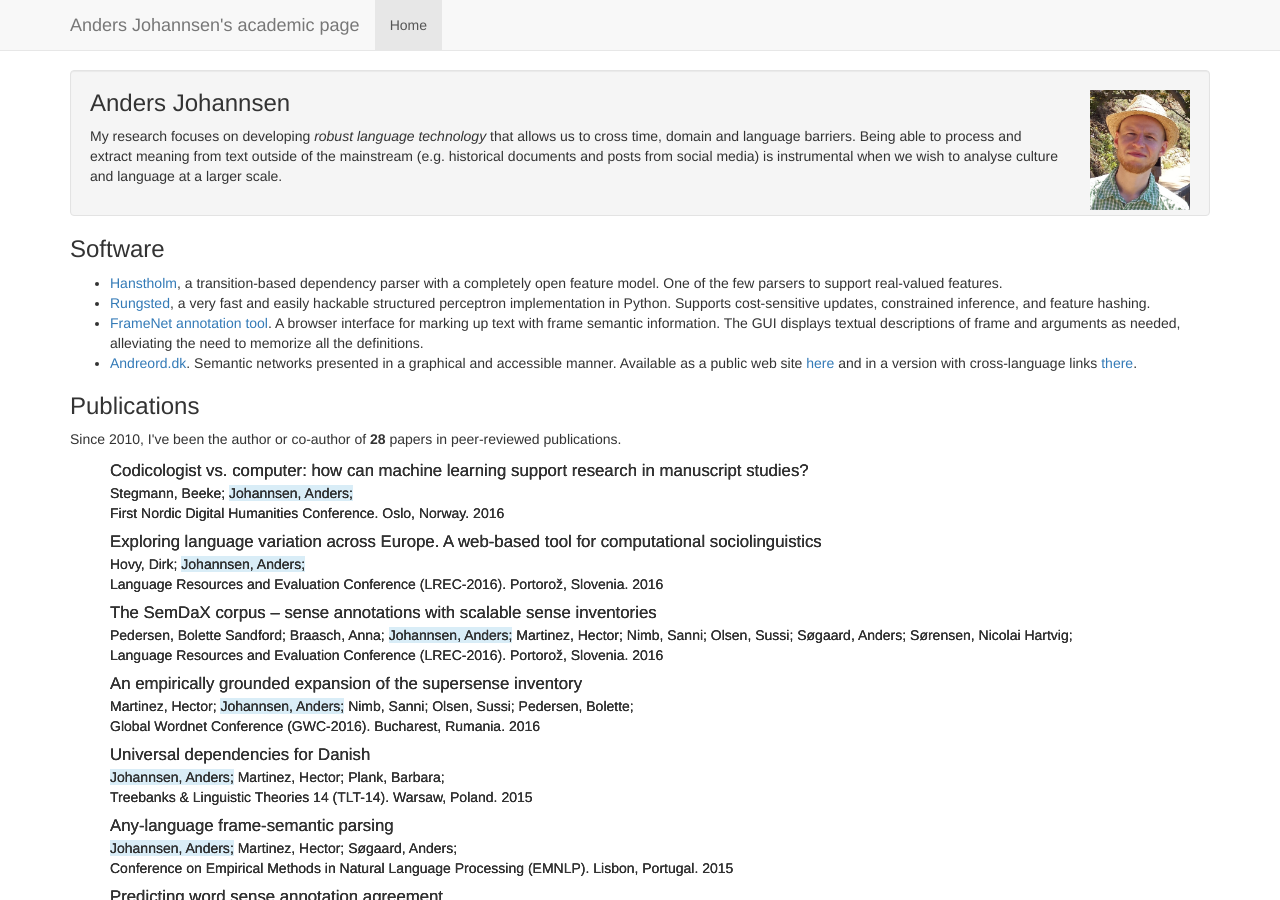
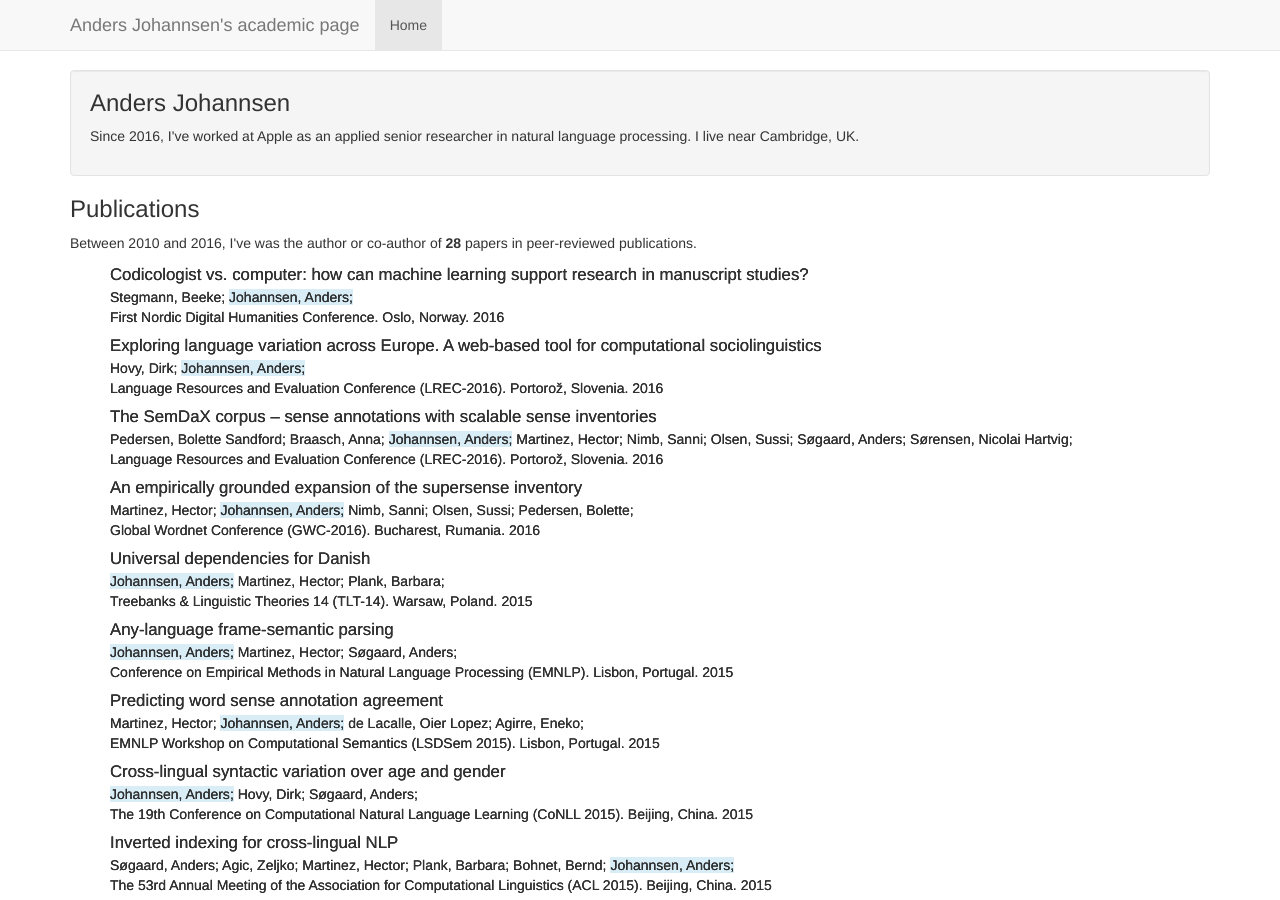
Before and after one commit to andersjo/andersjo.github.io, a Jekyll site: the page built from index.html, in a window 1280 px wide and 900 px high. Built offline with Jekyll 4.4.1, drawn with Linux system fonts in a browser that asks for light colours; nearby versions of some CDN libraries; Markdown is read by kramdown in place of the engine named in the settings.

Commit message:
update information

```diff
--- a/index.html
+++ b/index.html
@@ -4,15 +4,12 @@ title: Anders Johannsen's academic homepage
 ---
       <!-- Main component for a primary marketing message or call to action -->
       <div class="well">
-        <div style="float: right; margin-left: 2em;">
-          <img src="img/straw_hat.jpg" width="100"/>
-        </div>
-
       	<h3 style="margin-top: 0em">Anders Johannsen</h3>
 
         <p>
-        My research focuses on developing <em>robust language technology</em> that allows us to cross time, domain and language barriers.
-        Being able to process and extract meaning from text outside of the mainstream (e.g. historical documents and posts from social media) is instrumental when we wish to analyse culture and language at a larger scale.</p>
+        Since 2016, I've worked at Apple as an applied senior researcher in natural language processing.
+        I live near Cambridge, UK.
+      </p>
 
 </div>
 
@@ -27,25 +24,10 @@ title: Anders Johannsen's academic homepage
 </ul>
 !-->
 
-<h3>Software</h3>
-
-<ul>
-  <li>
-    <a href="https://github.com/andersjo/hanstholm">Hanstholm</a>, a transition-based dependency parser with a completely open feature model. One of the few parsers to support real-valued features.</li>
-  <li>
-    <a href="https://github.com/coastalcph/rungsted">Rungsted</a>, a very fast and easily hackable structured perceptron implementation in Python. Supports cost-sensitive updates, constrained inference, and feature hashing.</li>
-  <li>
-    <a href="https://github.com/andersjo/framenet-annotation">FrameNet annotation tool</a>. A browser interface for marking up text with frame semantic information. The GUI displays textual descriptions of frame and arguments as needed, alleviating the need to memorize all the definitions.
-  </li>
-  <li>
-    <a href="https://github.com/andersjo/andreord">Andreord.dk</a>. Semantic networks presented in a graphical and accessible manner. Available as a public web site <a href="http://andreord.dk">here</a> and in a version with cross-language links <a href="http://wordties.cst.dk/">there</a>.
-  </li>
-
-</ul>
 
 <h3>Publications</h3>
 
-<p>Since 2010, I've been the author or co-author of <strong>{{ site.data.publications | size }}</strong> papers in peer-reviewed publications.</p>
+<p>Between 2010 and 2016, I've was the author or co-author of <strong>{{ site.data.publications | size }}</strong> papers in peer-reviewed publications.</p>
 
 <ul>
 {% for paper in site.data.publications %}
```
